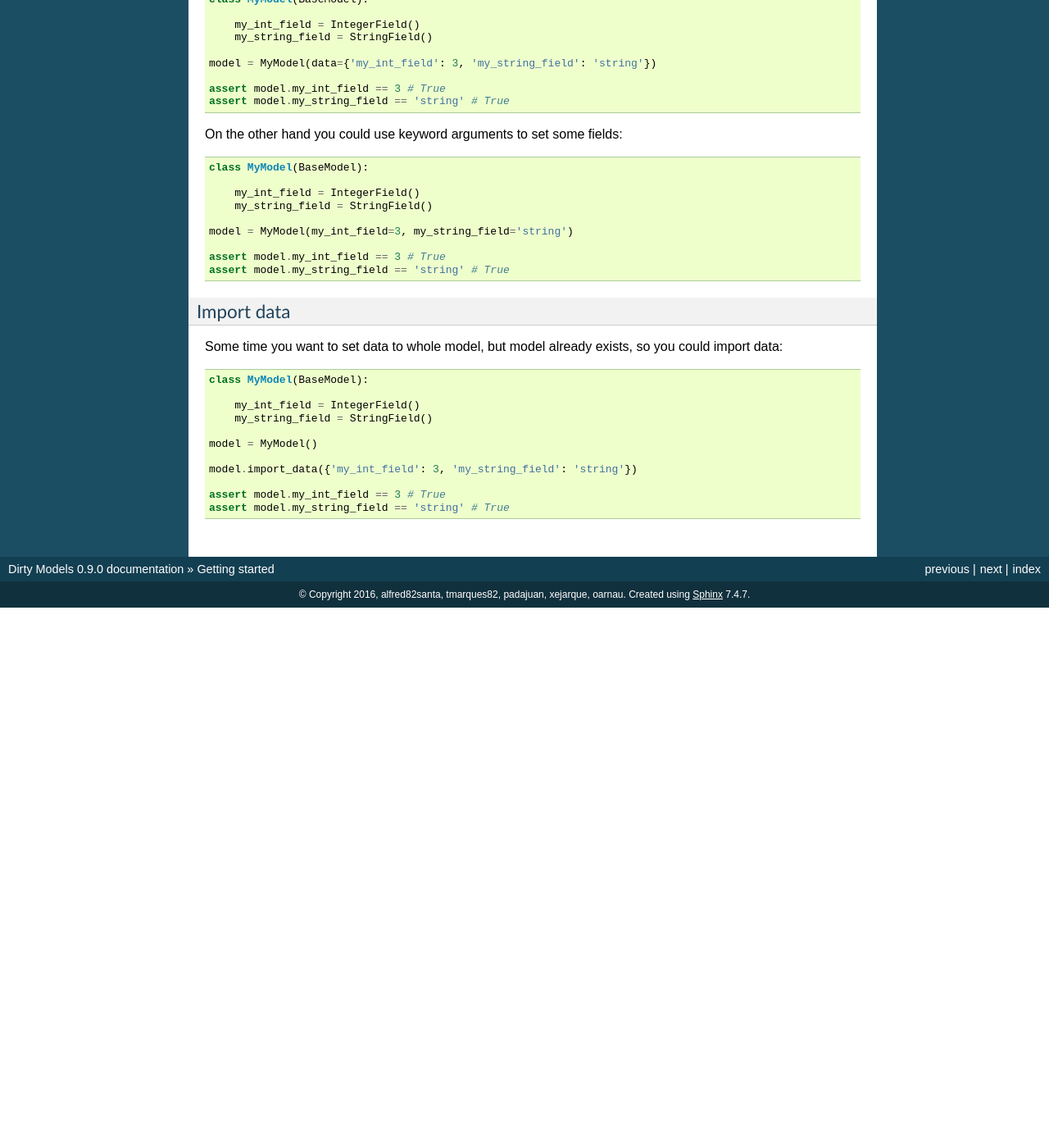
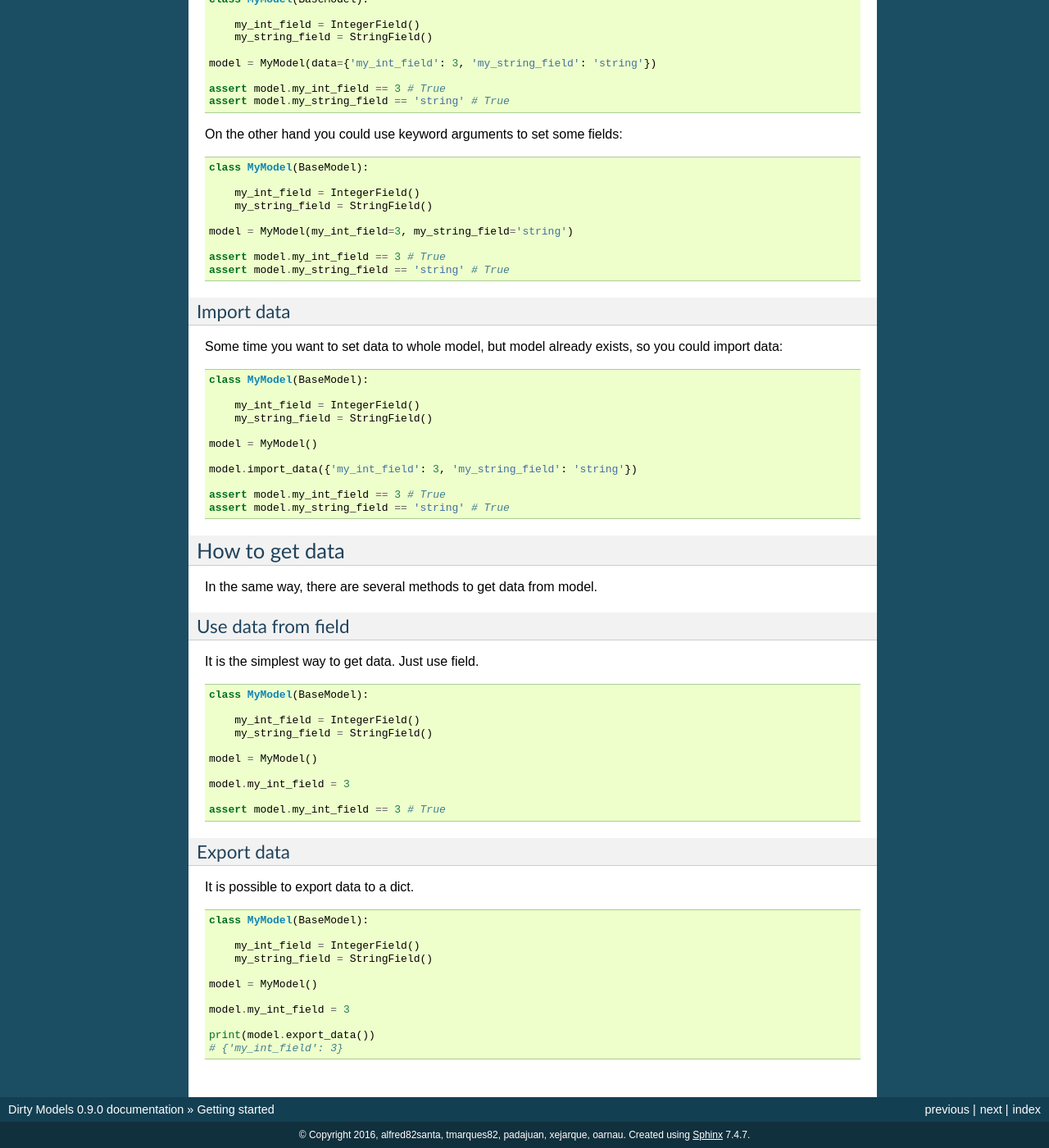
Before and after one commit to alfred82santa/dirty-models, a Sphinx documentation site: the page built from docs/source/getting_started.rst, in a window 1280 px wide and 1400 px high, scrolled down 2600 px. Shown: the whole window at 82% size. Built offline with Sphinx 7.4.7, drawn with Linux system fonts in a browser that asks for light colours; pages that are not in the unit, such as notebooks, are missing from menus; before the commit the page ends 3341 px from its top, so only the background shows below that; some of the changed text lies outside the part shown.

Commit message:
Add some documentations

```diff
--- a/README.rst
+++ b/README.rst
@@ -95,6 +95,7 @@ Version 0.9.0
 - Fixes on code.
 - Added ``__version__`` to main package file.
 - Synchronized version between main packege file, ``setup.py`` and docs.
+- Export only modifications.
 
 
 Version 0.8.1
--- a/docs/source/getting_started.rst
+++ b/docs/source/getting_started.rst
@@ -212,3 +212,48 @@ Some time you want to set data to whole model, but model already exists, so you
 
     assert model.my_int_field == 3 # True
     assert model.my_string_field == 'string' # True
+
+
+---------------
+How to get data
+---------------
+
+In the same way, there are several methods to get data from model.
+
+Use data from field
+===================
+
+It is the simplest way to get data. Just use field.
+
+.. code-block:: python
+
+    class MyModel(BaseModel):
+
+        my_int_field = IntegerField()
+        my_string_field = StringField()
+
+    model = MyModel()
+
+    model.my_int_field = 3
+
+    assert model.my_int_field == 3 # True
+
+
+Export data
+===========
+
+It is possible to export data to a dict.
+
+.. code-block:: python
+
+    class MyModel(BaseModel):
+
+        my_int_field = IntegerField()
+        my_string_field = StringField()
+
+    model = MyModel()
+
+    model.my_int_field = 3
+
+    print(model.export_data())
+    # {'my_int_field': 3}
```
